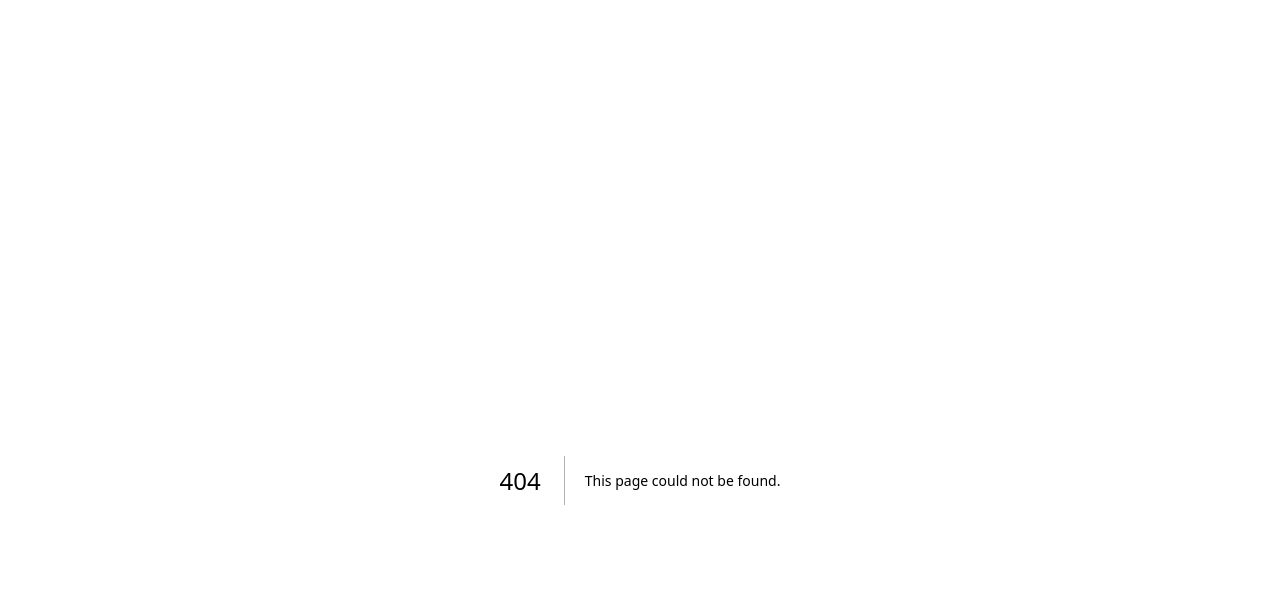
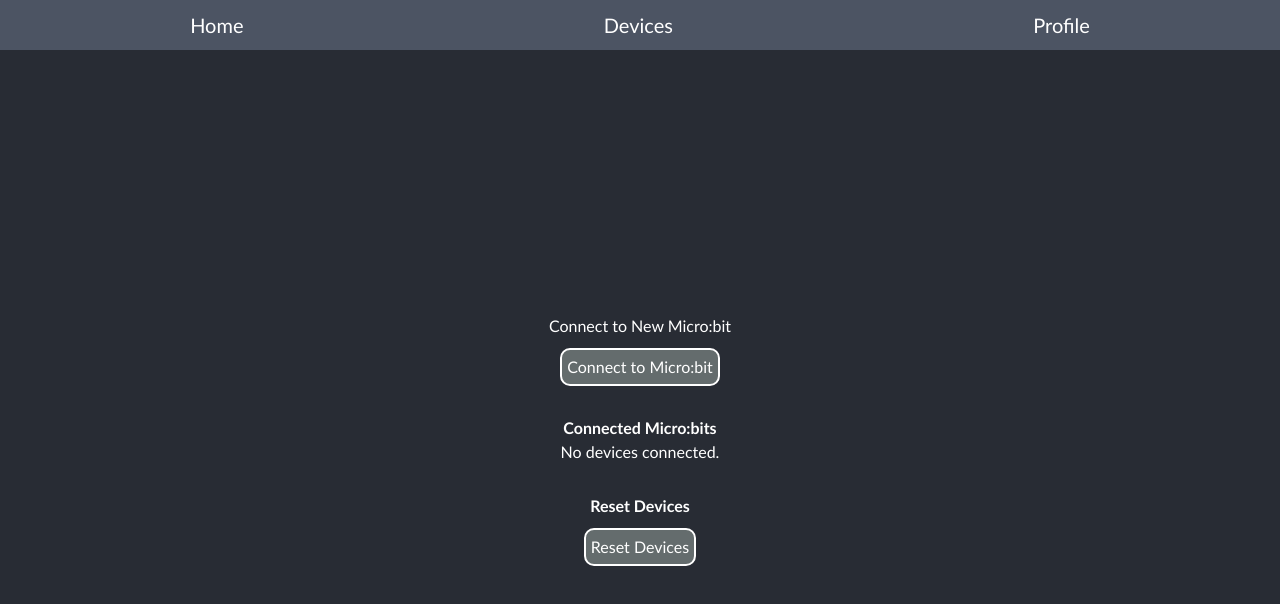
Before and after one commit to nicoletart/freezepods-block, a Next.js app in the folder freezepods-block/: page /devices in a window 1280 px wide. Before the commit this address had no page. Shown: the top 604 px of the page. Built offline with nearby package versions, Linux system fonts and the light colour scheme.

Commit message:
rename about page to Devices

```diff
--- a/freezepods-block/src/app/components/Navigation.js
+++ b/freezepods-block/src/app/components/Navigation.js
@@ -4,7 +4,7 @@ export default function Navigation() {
   return (
     <div className="navigation">
       <Link href="/">Home</Link>
-      <Link href="/about">About</Link>
+      <Link href="/devices">Devices</Link>
       <Link href="/profile">Profile</Link>
     </div>
   );
--- a/freezepods-block/src/app/about/page.js
+++ b/freezepods-block/src/app/devices/page.js
@@ -1,7 +1,7 @@
 import Navigation from "../components/Navigation";
 import ConnectedDevices from "../components/ConnectedDevices";
 
-export default function About() {
+export default function Devices() {
   return (
     <div className="welcome-content">
       <Navigation />
```
